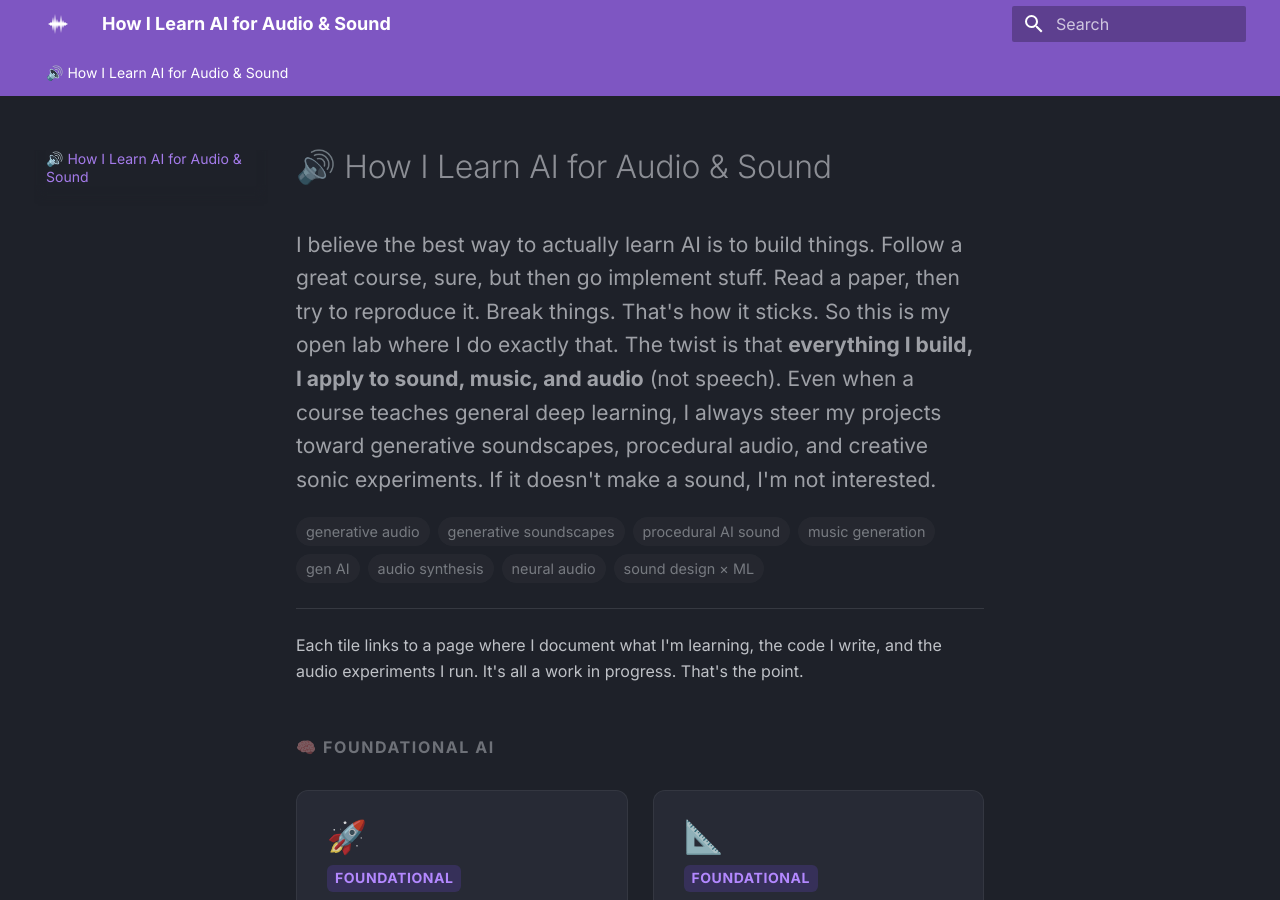
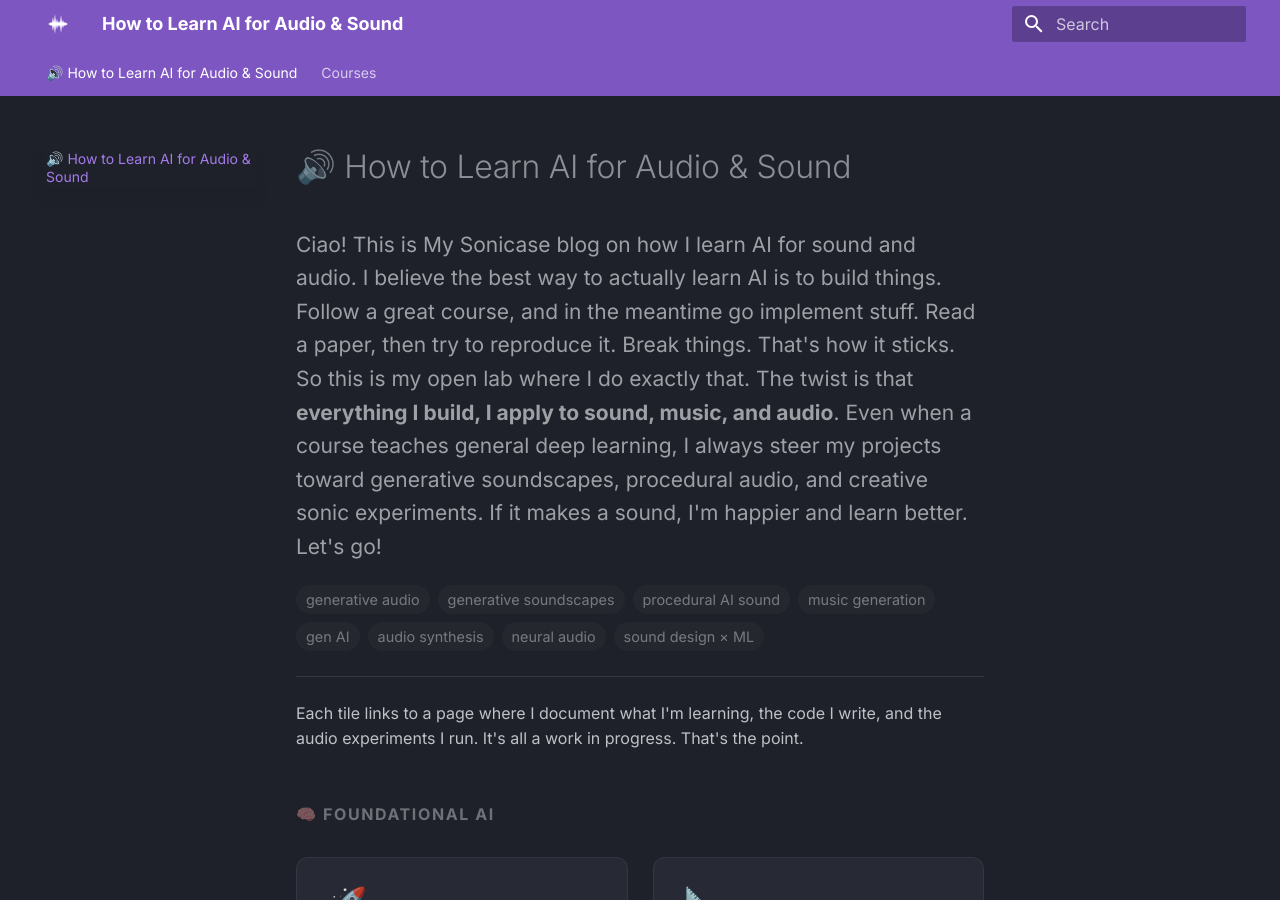
Before and after one commit to my-sonicase/learn-gen-AI-audio, an MkDocs documentation site: the page built from docs/index.md, in a window 1280 px wide and 900 px high. Built offline with MkDocs 1.6.1 and Material for MkDocs 9.7.7, drawn with Linux system fonts in a browser that asks for light colours; some of the changed text lies outside the part shown.

Commit message:
fixed language

```diff
--- a/docs/index.md
+++ b/docs/index.md
@@ -1,7 +1,7 @@
-# 🔊 How I Learn AI for Audio & Sound
+# 🔊 How to Learn AI for Audio & Sound
 
 <p class="hero-subtitle">
-I believe the best way to actually learn AI is to build things. Follow a great course, sure, but then go implement stuff. Read a paper, then try to reproduce it. Break things. That's how it sticks. So this is my open lab where I do exactly that. The twist is that <strong>everything I build, I apply to sound, music, and audio</strong> (not speech). Even when a course teaches general deep learning, I always steer my projects toward generative soundscapes, procedural audio, and creative sonic experiments. If it doesn't make a sound, I'm not interested.
+Ciao! This is My Sonicase blog on how I learn AI for sound and audio. I believe the best way to actually learn AI is to build things. Follow a great course, and in the meantime go implement stuff. Read a paper, then try to reproduce it. Break things. That's how it sticks. So this is my open lab where I do exactly that. The twist is that <strong>everything I build, I apply to sound, music, and audio</strong>. Even when a course teaches general deep learning, I always steer my projects toward generative soundscapes, procedural audio, and creative sonic experiments. If it makes a sound, I'm happier and learn better. Let's go!
 </p>
 
 <div class="keywords">
@@ -60,7 +60,7 @@
   <span class="card-icon">🌊</span>
   <span class="tag generative">Generative</span>
   <h3>Generative Audio Experiments</h3>
-  <p>My sandbox for diffusion based sound, neural synthesis, generative soundscapes, and procedural audio. Papers I read and then try to implement.</p>
+  <p>My sandbox for diffusion based sound, neural synthesis, generative soundscapes, and procedural audio. Projects I want to try, ideas I want to test.</p>
 </a>
 
 </div>
--- a/mkdocs.yml
+++ b/mkdocs.yml
@@ -1,6 +1,6 @@
-site_name: "How I Learn AI for Audio & Sound"
+site_name: "How to Learn AI for Audio & Sound"
 site_description: "A learning lab where I build, break, and explore generative AI applied to sound, music, and audio."
-site_url: https://yourusername.github.io/ai-audio-lab/
+site_url: https://my-sonicase.github.io/learn-gen-AI-audio/
 
 theme:
   name: material
```
Also changed, not shown: docs/courses/deeplearning-ai.md (added, +21 -0 lines), docs/courses/fastai.md (added, +19 -0 lines), docs/courses/gen-audio.md (added, +15 -0 lines), docs/courses/hf-audio.md (added, +20 -0 lines), 1 other file.
